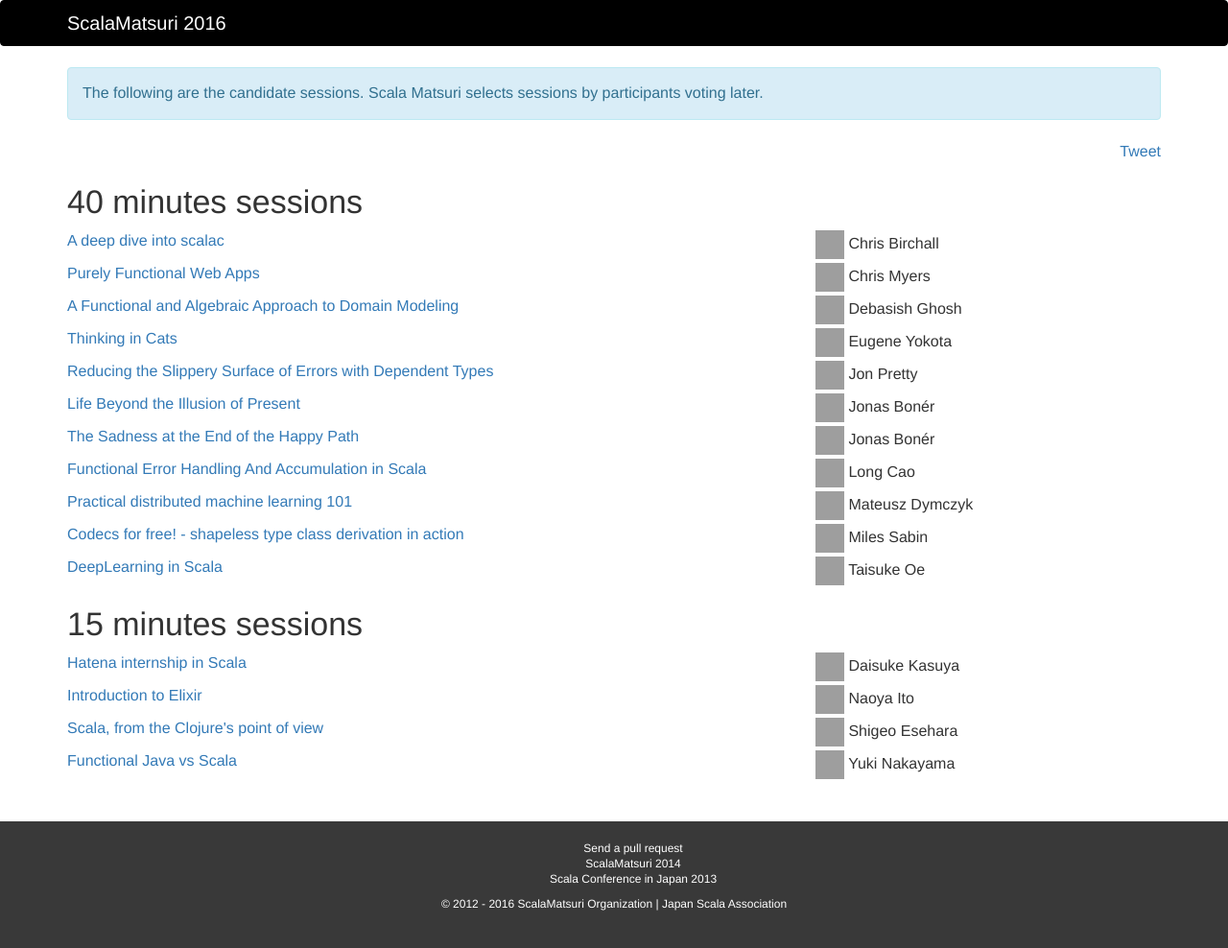
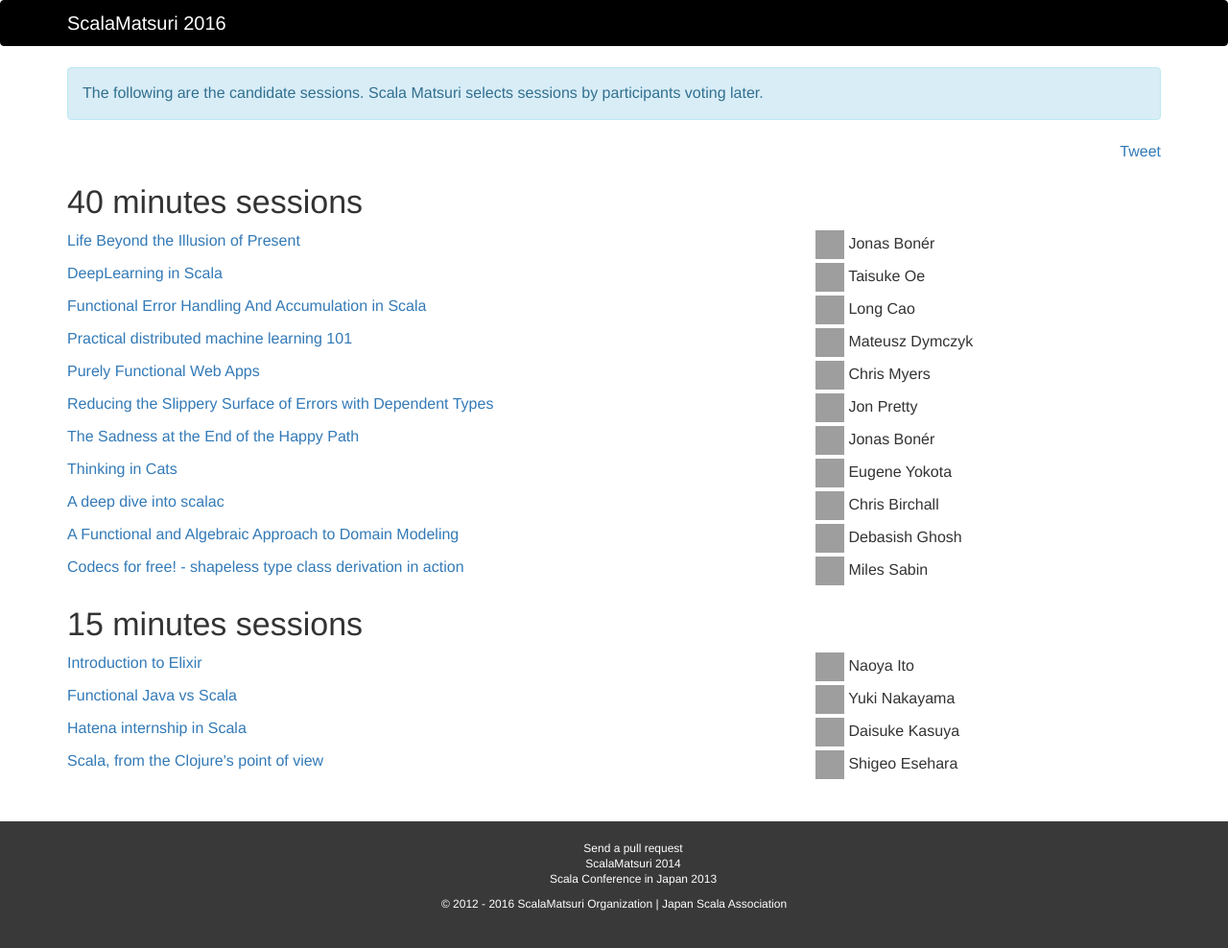
Before and after one commit to scalajp/2016.scalamatsuri.org, a Jekyll site: the page built from en/candidates/index.html, in a window 1280 px wide, cut to the strip 0-996 px from the top of the page. Shown: the top 988 px of the strip at 96% size. Built offline with Jekyll 4.4.1, drawn with Linux system fonts in a browser that asks for light colours; nearby versions of some CDN libraries; comment, search, counter and statistics services are not loaded; part of the change alters nothing that is shown; grey boxes are pictures that could not be loaded.

```diff
--- a/_layouts/default_en.html
+++ b/_layouts/default_en.html
@@ -42,5 +42,6 @@
     <script src="/bootstrap/js/bootstrap.min.js"></script>
     {% include ga.html %}
     {% include twitter.html %}
+    <script src="/js/shuffle.js"></script>
 </body>
 </html>
```
